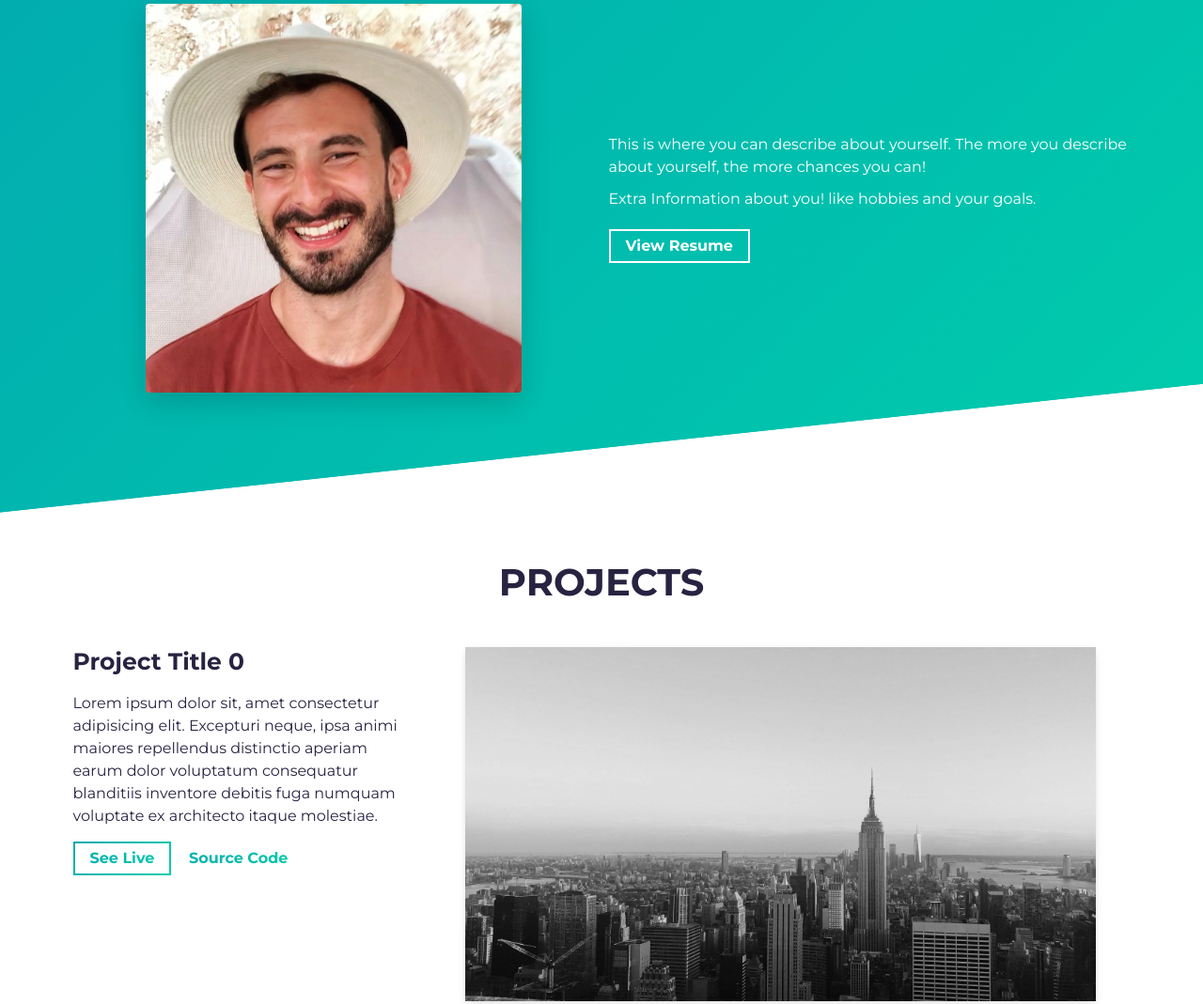
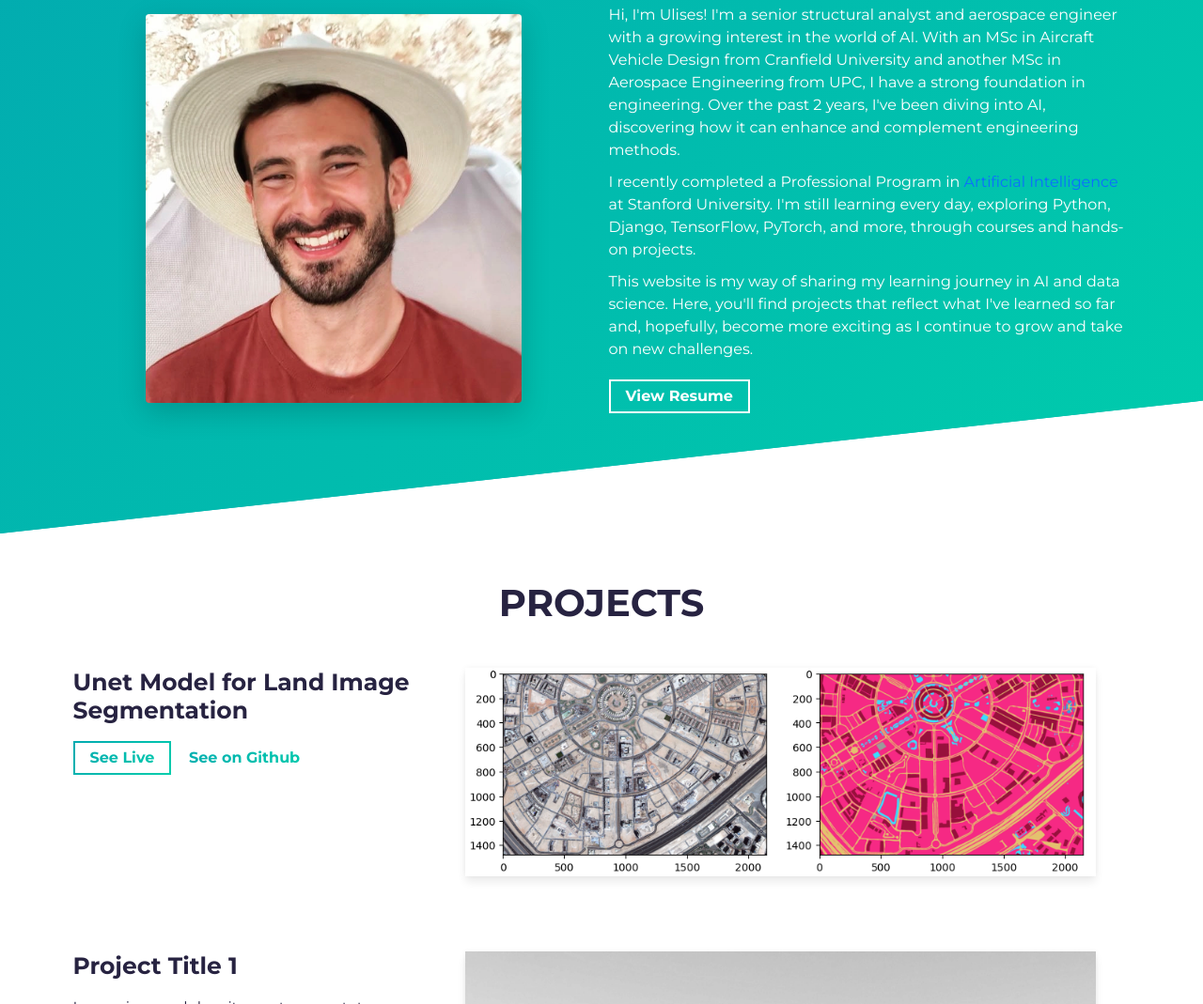
Before and after one commit to ulisesfm-py/ulisesfm_portfolio, a website built with Parcel: page src/index.html in a window 1280 px wide. Shown: the part 939-2008 px from the top of the page at 94% size. Built offline with nearby package versions, Linux system fonts and the light colour scheme.

Commit message:
Starting to fill my portfolio

```diff
--- a/src/index.html
+++ b/src/index.html
@@ -58,7 +58,7 @@
   <!-- **** About Section **** -->
   <section id="about">
     <div class="container">
-      <h2 class="section-title load-hidden">About me</h2>
+      <h2 class="section-title load-hidden">About Me</h2>
       <div class="row about-wrapper">
         <div class="col-md-6 col-sm-12">
           <div class="about-wrapper__image load-hidden">
@@ -69,14 +69,26 @@
         <div class="col-md-6 col-sm-12">
           <div class="about-wrapper__info load-hidden">
             <p class="about-wrapper__info-text">
-              This is where you can describe about yourself. The more you
-              describe about yourself, the more chances you can!
+              Hi, I'm Ulises! I'm a senior structural analyst and aerospace engineer with a growing interest in the
+              world of AI. With an MSc in Aircraft Vehicle Design from Cranfield University and another MSc in Aerospace
+              Engineering from UPC, I have a strong foundation in engineering. Over the past 2 years, I've been diving
+              into
+              AI, discovering how it can enhance and complement engineering methods.
             </p>
             <p class="about-wrapper__info-text">
-              Extra Information about you! like hobbies and your goals.
+              I recently completed a Professional Program in <a
+                href="https://digitalcredential.stanford.edu/check/E55563F1A9F17E7E7BD95F73F21CB7B065E7ACBCD8A7015052C03291934843DARnhIN0Y3aUUyVm5yRElXdXprZHVPemx1M2JMeTFLaW5yWHV2b3B1VWxwZTlROEpG"
+                target="_blank" rel="noreferrer">Artificial Intelligence</a> at Stanford University. I'm still learning
+              every day, exploring Python, Django, TensorFlow, PyTorch, and more, through courses and hands-on projects.
+            </p>
+            <p class="about-wrapper__info-text">
+              This website is my way of sharing my learning journey in AI and data science. Here, you'll find projects
+              that reflect what I've learned so far and, hopefully, become more exciting as I continue to grow and take
+              on new challenges.
             </p>
             <span class="d-flex mt-3">
-              <a rel="noreferrer" target="_blank" class="cta-btn cta-btn--resume" href="assets/resume.pdf">
+              <a rel="noreferrer" target="_blank" class="cta-btn cta-btn--resume"
+                href="assets/Ulises_Fernandez_CV_2024.pdf">
                 View Resume
               </a>
             </span>
@@ -86,6 +98,8 @@
     </div>
   </section>
   <!-- /END About Section -->
+
+
 
   <!-- **** Projects Section **** -->
   <section id="projects">
@@ -97,21 +111,18 @@
         <div class="row">
           <div class="col-lg-4 col-sm-12">
             <div class="project-wrapper__text load-hidden">
-              <h3 class="project-wrapper__text-title">Project Title 0</h3>
+              <h3 class="project-wrapper__text-title">Unet Model for Land Image Segmentation</h3>
               <div>
                 <p class="mb-4">
-                  Lorem ipsum dolor sit, amet consectetur adipisicing elit.
-                  Excepturi neque, ipsa animi maiores repellendus distinctio
-                  aperiam earum dolor voluptatum consequatur blanditiis
-                  inventore debitis fuga numquam voluptate ex architecto
-                  itaque molestiae.
+
                 </p>
               </div>
               <a rel="noreferrer" target="_blank" class="cta-btn cta-btn--hero" href="#!">
                 See Live
               </a>
-              <a rel="noreferrer" target="_blank" class="cta-btn text-color-main" href="#!">
-                Source Code
+              <a rel="noreferrer" target="_blank" class="cta-btn text-color-main"
+                href="https://github.com/ulisesfm-py/Land-Segmentation/blob/main/land_segmentation_unet.ipynb">
+                See on Github
               </a>
             </div>
           </div>
@@ -120,7 +131,7 @@
               <a rel="noreferrer" href="#!" target="_blank">
                 <div data-tilt data-tilt-max="4" data-tilt-glare="true" data-tilt-max-glare="0.5"
                   class="thumbnail rounded js-tilt">
-                  <img alt="Project Image" class="img-fluid" src="assets/project.jpg" />
+                  <img alt="Project Image" class="img-fluid" src="assets/Project1.png" />
                 </div>
               </a>
             </div>
--- a/src/index.js
+++ b/src/index.js
@@ -10,7 +10,7 @@ var j = 0;
 var currentPhrase = [];
 var isDeleting = false;
 var isEnd = false;
-var txt = ['Unlike the odyssey there are no cyclops here - just some cool projects.', 'No sirens or mythical beasts included...unless you count the occasional coding bug.', 'No more Ulysses-Odyssey jokes. A Joyce-ful journey awaits.', 'Did you get that? James Joyce, lol.'];
+var txt = ['Ulysses had a Trojan Horse. I\'ve got Trojan-free code. Close enough, right?', 'No sirens or mythical beasts included...unless you count the occasional coding bug.', 'No more Ulysses-Odyssey jokes. A Joyce-ful journey awaits.', 'Did you get that? James Joyce, lol.'];
 
 function loop() {
     isEnd = false;
```
Also changed, not shown: src/assets/Project1.png (added), 1 other file.
